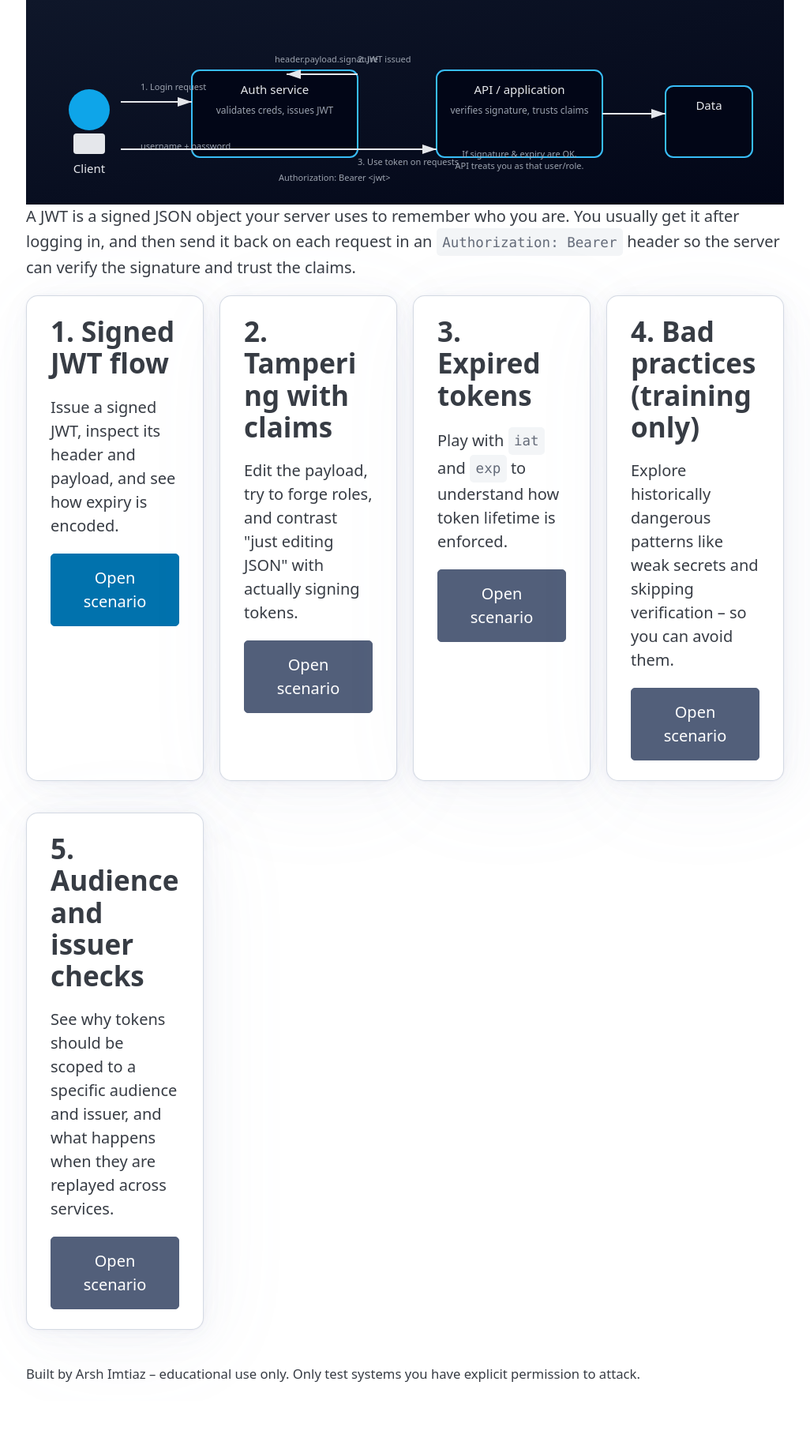
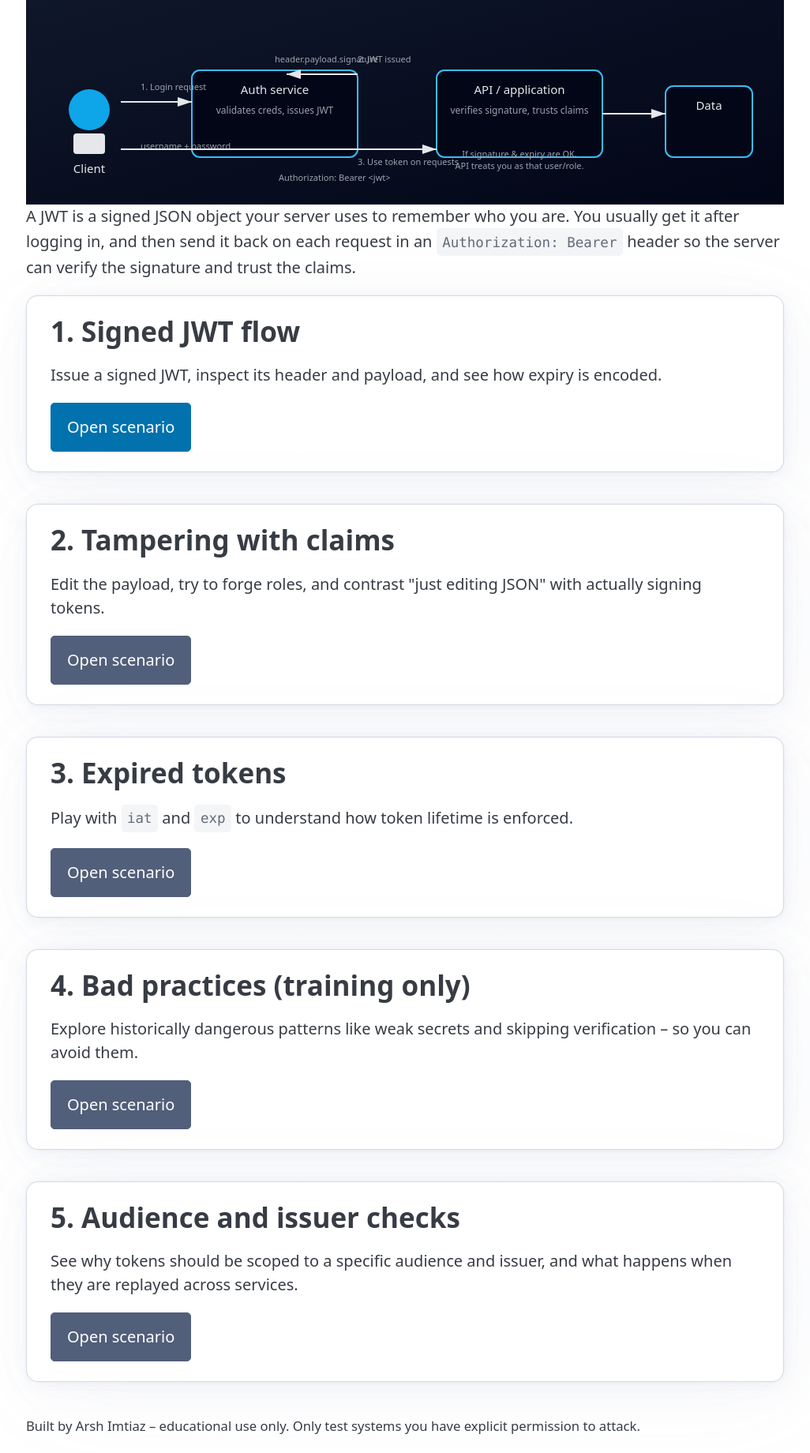
Before and after one commit to c0ncatenate/jwt-playground, a FastAPI app: page / in a window 1280 px wide. Shown: the part 171-2011 px from the top of the page at 79% size, without its empty margins (127-1153 px from the left). Before the commit the page ends 1921 px from the top, so only its background shows below. Run offline with FastAPI, Linux system fonts and the light colour scheme; some libraries are stand-ins or nearby versions.

Commit message:
Stack scenario cards vertically on homepage

```diff
--- a/static/css/main.css
+++ b/static/css/main.css
@@ -6,7 +6,8 @@ main.container { max-width: 960px; }
 .scenario-grid {
   /* Make scenario cards readable on wider screens by preventing
      ultra-narrow columns; cards will wrap onto new rows instead. */
-  grid-template-columns: repeat(auto-fit, minmax(220px, 1fr));
+  /* Stack scenarios vertically for a step-by-step feel */
+  grid-template-columns: 1fr;
 }
 
 .scenario-grid article {
```
